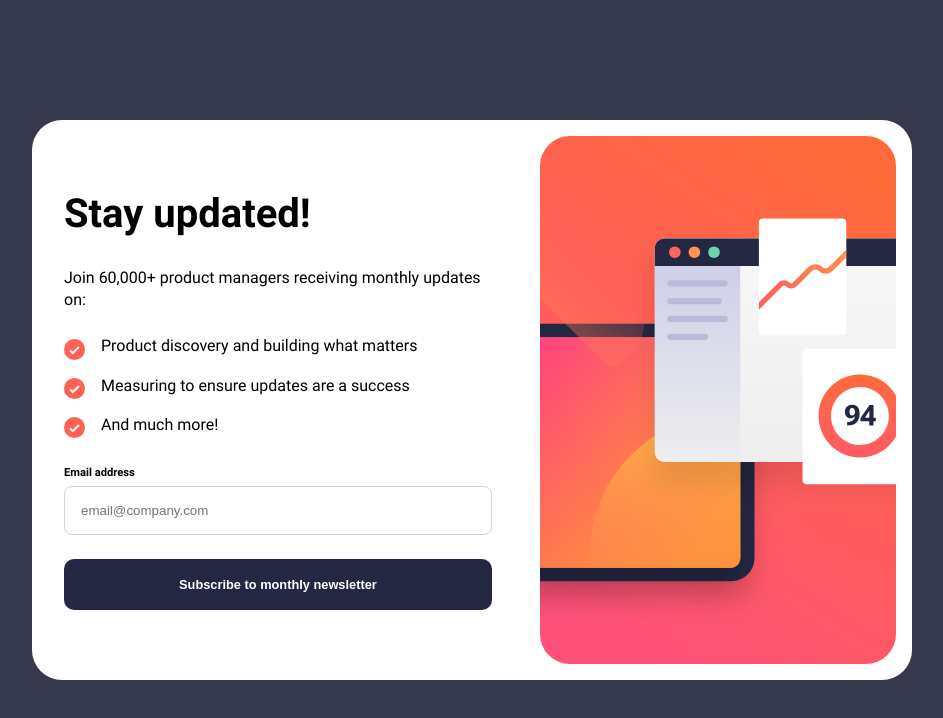
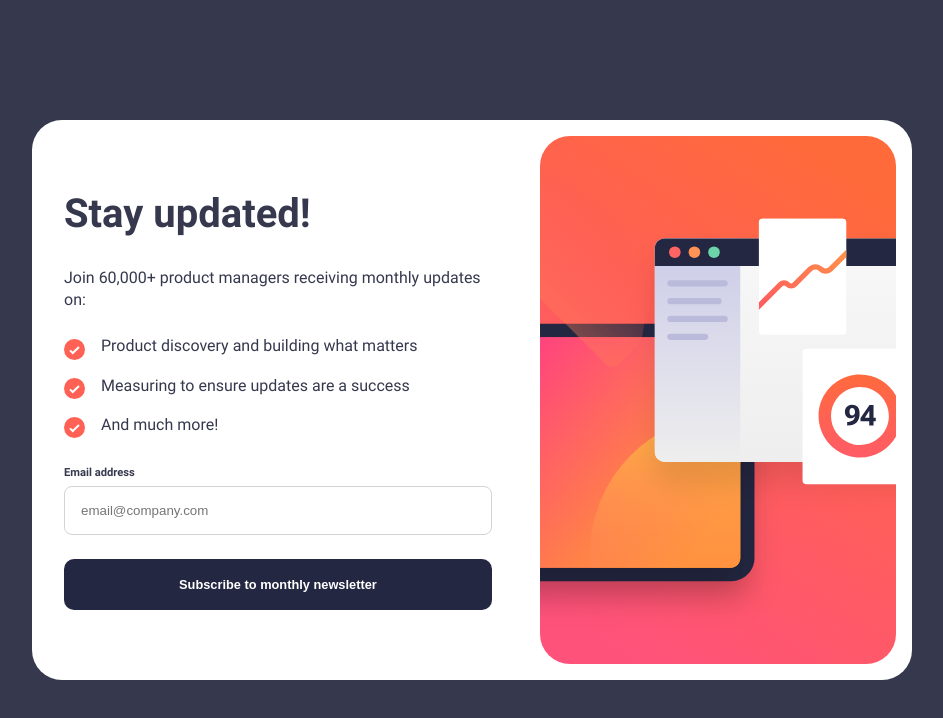
Before and after one commit to Cristian-Nastase/Newsletter-sign-up-with-success, a plain HTML site: page index.html in a window 1280 px wide. Shown: the whole page, without its empty margins (168-1111 px from the left). Drawn offline with Linux system fonts and the light colour scheme.

Commit message:
Changed the text colors

```diff
--- a/css/constants.css
+++ b/css/constants.css
@@ -57,6 +57,7 @@ body {
 
 .header-text
 {
+    color: var(--blue-700);
     font-size: var(--header-text);
     line-height: 110%;
     font-weight: 700;
@@ -64,6 +65,7 @@ body {
 
 .paragraph-text
 {
+    color: var(--blue-700);
     font-size: var(--paragraph-text);
     line-height: 140%;
     font-weight: 400;
@@ -71,6 +73,7 @@ body {
 
 .field-header
 {
+    color: var(--blue-700);
     font-size: var(--field-header-text);
     line-height: 110%;
     font-weight: 700;
```
